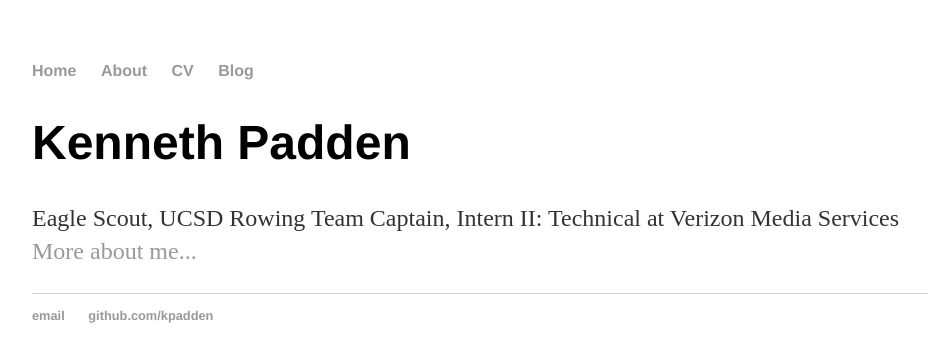
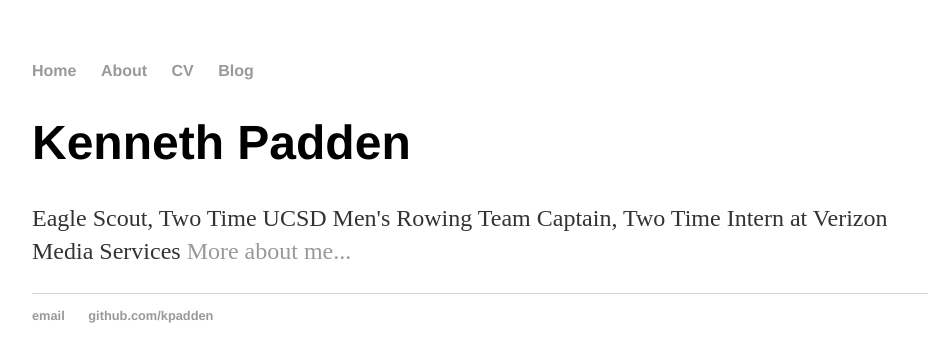
Before and after one commit to kpadden/kpadden.github.io, a Jekyll site: the page built from index.html, in a window 1280 px wide. Shown: the top 362 px of the page, without its empty margins (160-1090 px from the left). Built offline with Jekyll 4.4.1, drawn with Linux system fonts in a browser that asks for light colours.

Commit message:
Update index.html

```diff
--- a/index.html
+++ b/index.html
@@ -4,5 +4,5 @@ title: Kenneth Padden
 ---
 <div class="blurb">
         <h1>Kenneth Padden</h1>
-        <p>Eagle Scout, UCSD Rowing Team Captain, Intern II: Technical at Verizon Media Services <a href="/about">More about me...</a></p>
+        <p>Eagle Scout, Two Time UCSD Men's Rowing Team Captain, Two Time Intern at Verizon Media Services <a href="/about">More about me...</a></p>
 </div><!-- /.blurb -->
```
